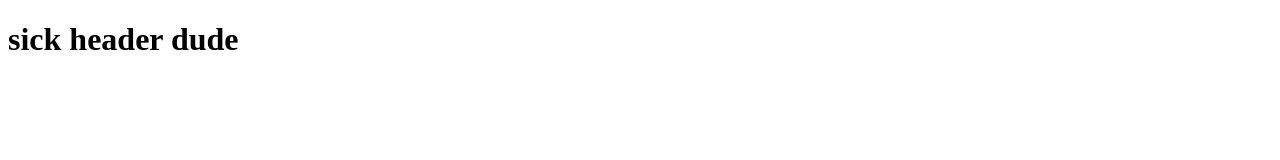
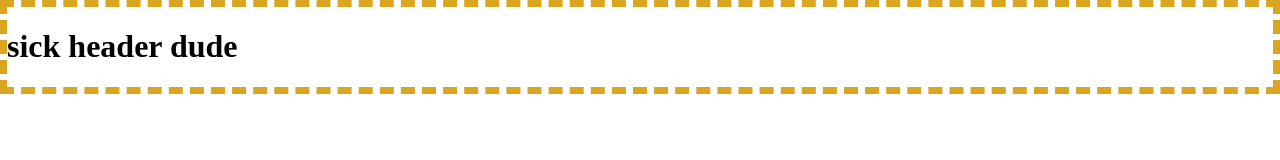
Before and after one commit to Sousa89/git-is-coolest, a plain HTML site: page index.html in a window 1280 px wide. Drawn offline with Linux system fonts and the light colour scheme.

Commit message:
style header and linked css

```diff
--- a/index.html
+++ b/index.html
@@ -5,15 +5,16 @@
   <meta charset="UTF-8">
   <meta http-equiv="X-UA-Compatible" content="IE=edge">
   <meta name="viewport" content="width=device-width, initial-scale=1.0">
+  <link rel="stylesheet" href="./styles.css">
   <title>Git on it</title>
 </head>
 
 <body>
   <!-- adding a header -->
 
-  <head>
+  <header>
     <h1>sick header dude</h1>
-  </head>
+  </header>
 </body>
 
 </html>
--- a/styles.css
+++ b/styles.css
@@ -221,3 +221,7 @@ html {
   clip: rect(0 0 0 0);
   overflow: hidden;
 }
+
+header {
+  border: 7px dashed goldenrod;
+}
```
